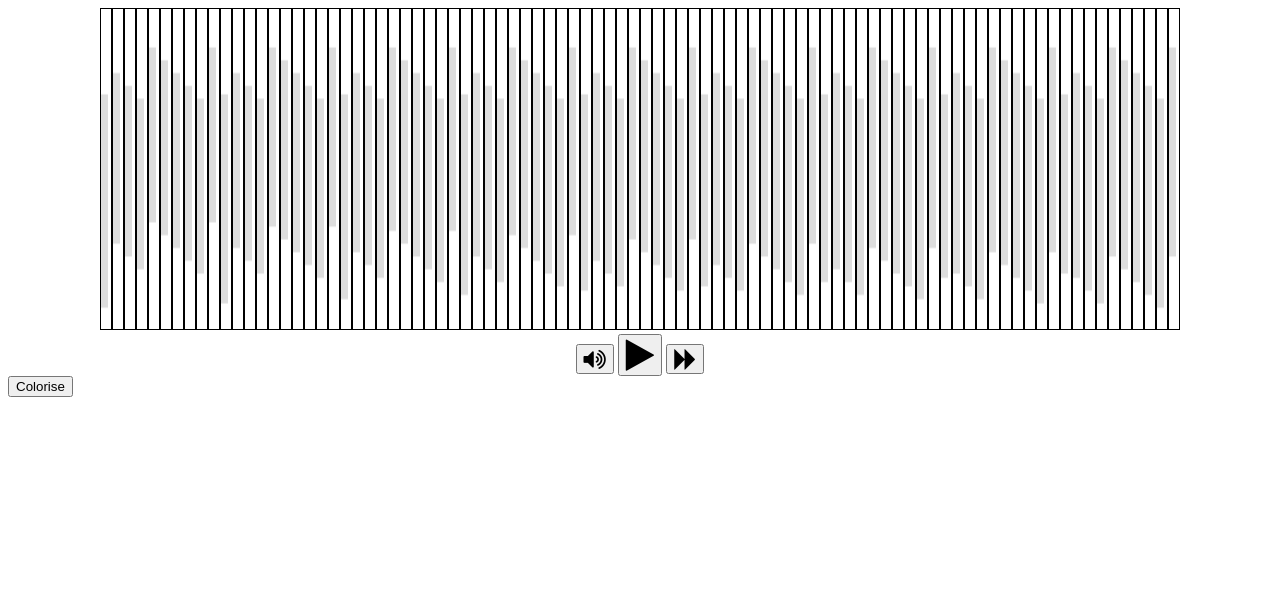
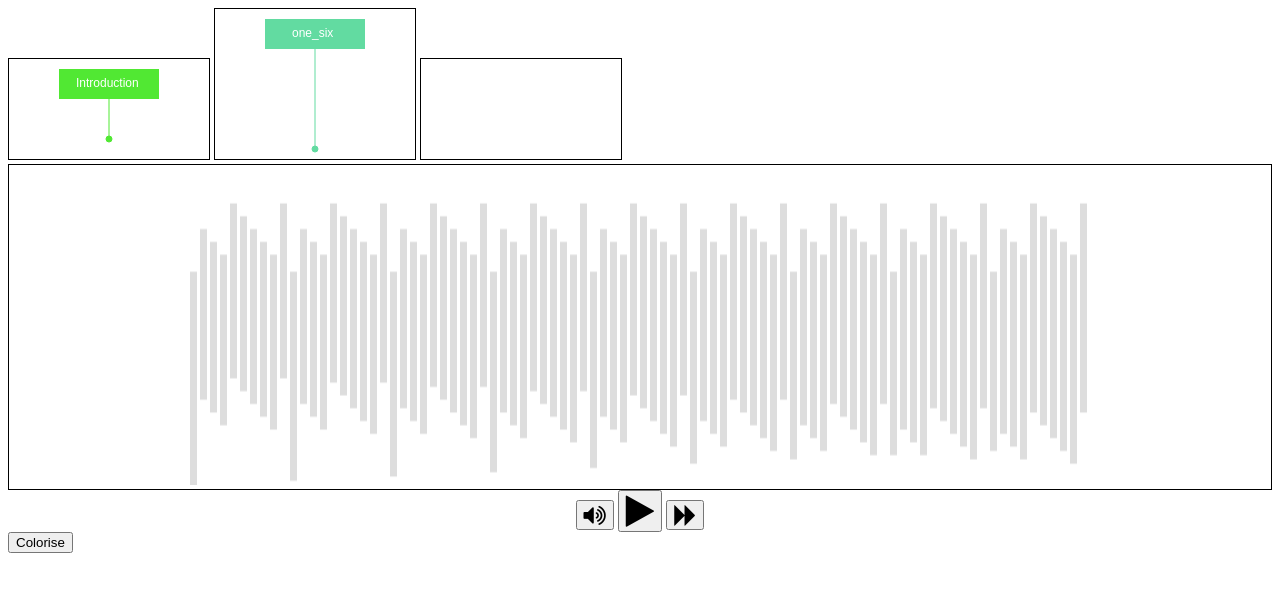
Before and after one commit to satwikn07/SalesKen, a plain HTML site: page index.html in a window 1280 px wide. Drawn offline with Linux system fonts and the light colour scheme.

Commit message:
2 banner completed

```diff
--- a/index.css
+++ b/index.css
@@ -6,6 +6,7 @@
     border: 2px solid black;
     align-items:baseline; */
     text-align: center;
+    border: 1px solid black;
 }
 #time{
     text-align: center;
--- a/index.html
+++ b/index.html
@@ -16,7 +16,17 @@
     <title>Document</title>
 </head>
 <body>
+    <canvas id="banner1" width="200" height="100"
+        style="border:1px solid #000000;">
+    </canvas>
+    <canvas id="banner2" width="200" height="150"
+    style="border:1px solid #000000;">
+    </canvas>
+    <canvas id="banner3" width="200" height="100"
+    style="border:1px solid #000000;">
+    </canvas>
     <div id="container">
+
         <!--All the bars will be present inside this div-->
     </div>
     <!-- <button id="showbars">Show Bars</button> -->
@@ -31,6 +41,9 @@
     <div id="time">
         <!--Time lapsed is displayed here-->
     </div>
+    <div>
+
+    </div>
     <script src="index.js"></script>
 </body>
 </html>
--- a/index.js
+++ b/index.js
@@ -19,7 +19,7 @@ function showbars(){ //this fuctions adds bars to the display
         // container.appendChild(bar);
         let canvas = document.createElement('canvas');
         canvas.id = i;
-        canvas.style.border = `1px solid black`;
+        // canvas.style.border = `1px solid black`;
         canvas.style.height = `320px`;
         canvas.style.width = `10px`;
         canvas.style.cursor = 'pointer';
@@ -27,7 +27,7 @@ function showbars(){ //this fuctions adds bars to the display
         var ctx = canvas.getContext('2d');
         ctx.fillStyle = `rgb(221, 221, 221)`;
         if(i%10==1){
-            ctx.fillRect(0,40,200,100-Math.round(i/10)*2)
+            ctx.fillRect(0,50,200,100-Math.round(i/10)*2)
         }else{
             ctx.fillRect(0,Math.round(i%5+3)*6,200,80+Math.round(i/10)*2)
         }
@@ -59,7 +59,7 @@ function play(){ //this function colorises the bars according to time lapsed
         }
          //can be a CSS color, a gradient, or a pattern. The default fillStyle is black
         if(bar.id%10==1){
-            context.fillRect(0,40,200,100-Math.round(bar.id/10)*2)
+            context.fillRect(0,50,200,100-Math.round(bar.id/10)*2)
         }else{
             context.fillRect(0,Math.round(bar.id%5+3)*6,200,80+Math.round(bar.id/10)*2)
         }
@@ -106,3 +106,34 @@ function start_pause(){
 function shift(e){
     time = e.target.id-1; //on click over the bars, the value of time lapsed is changed
 }
+//Banner 1
+var canvas = document.getElementById("banner1");
+var ctx = canvas.getContext("2d");
+ctx.beginPath();
+ctx.arc(100, 80, 3, 0, 2 * Math.PI);
+ctx.moveTo(100, 80);
+ctx.lineTo(100, 40);
+ctx.fillStyle = 'rgb(81, 232, 51)';
+ctx.fill();
+ctx.fillRect(50, 10, 100, 30); //first fill then stroke
+ctx.strokeStyle = 'rgb(81, 232, 51)';
+ctx.stroke();
+ctx.fillStyle = 'white';
+ctx.font = "12px Arial";
+ctx.fillText("Introduction", 67, 28);
+//Banner 2
+var canvas = document.getElementById("banner2");
+var ctx = canvas.getContext("2d");
+ctx.beginPath();
+ctx.arc(100, 140, 3, 0, 2 * Math.PI);
+ctx.moveTo(100, 140);
+ctx.lineTo(100, 40);
+ctx.fillStyle = 'rgb(98, 219, 161)';
+ctx.fill();
+ctx.fillRect(50, 10, 100, 30); //first fill then stroke
+ctx.strokeStyle = 'rgb(98, 219, 161)';
+ctx.stroke();
+ctx.fillStyle = 'white';
+ctx.font = "12px Arial";
+ctx.fillText("one_six", 77, 28);
+//Banner 3
```
